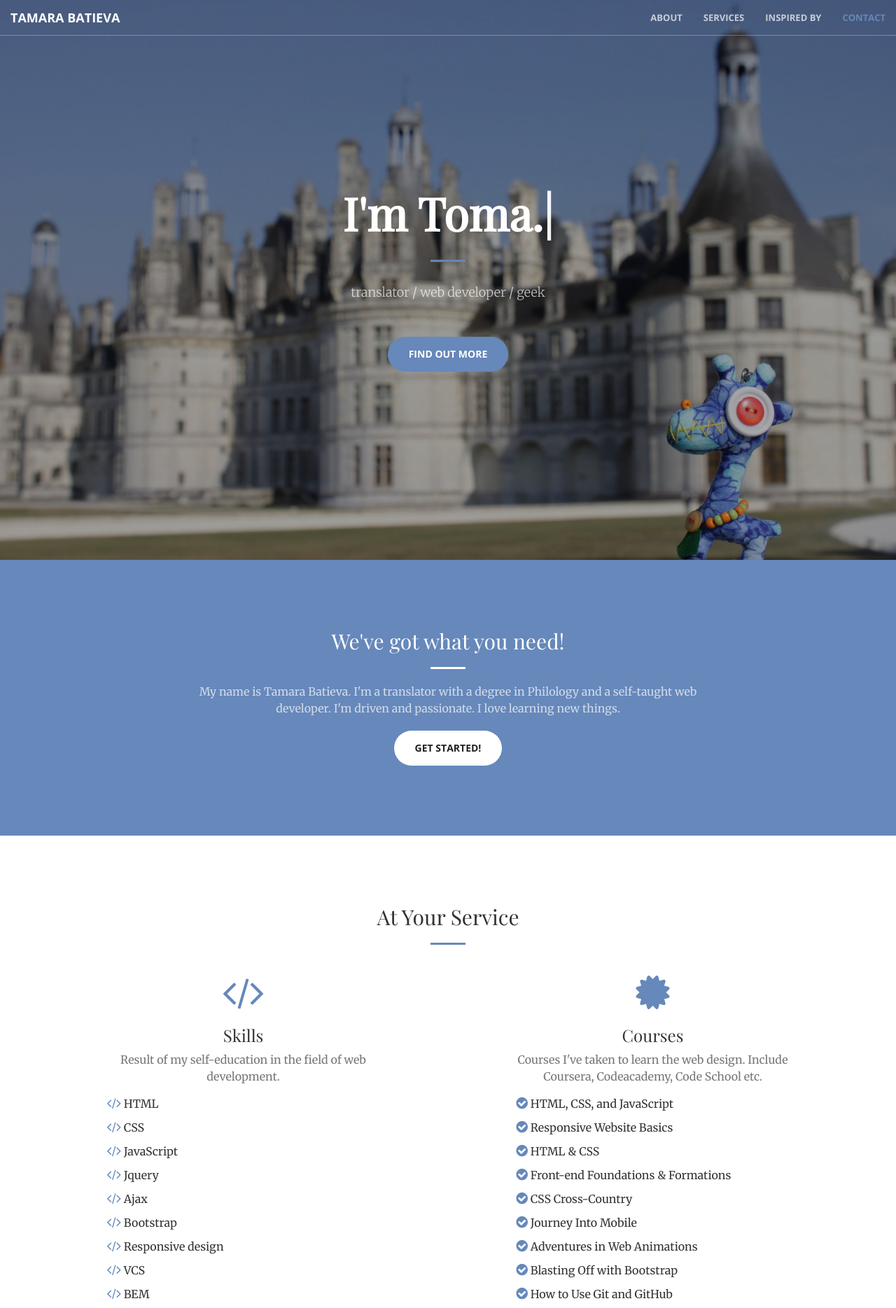
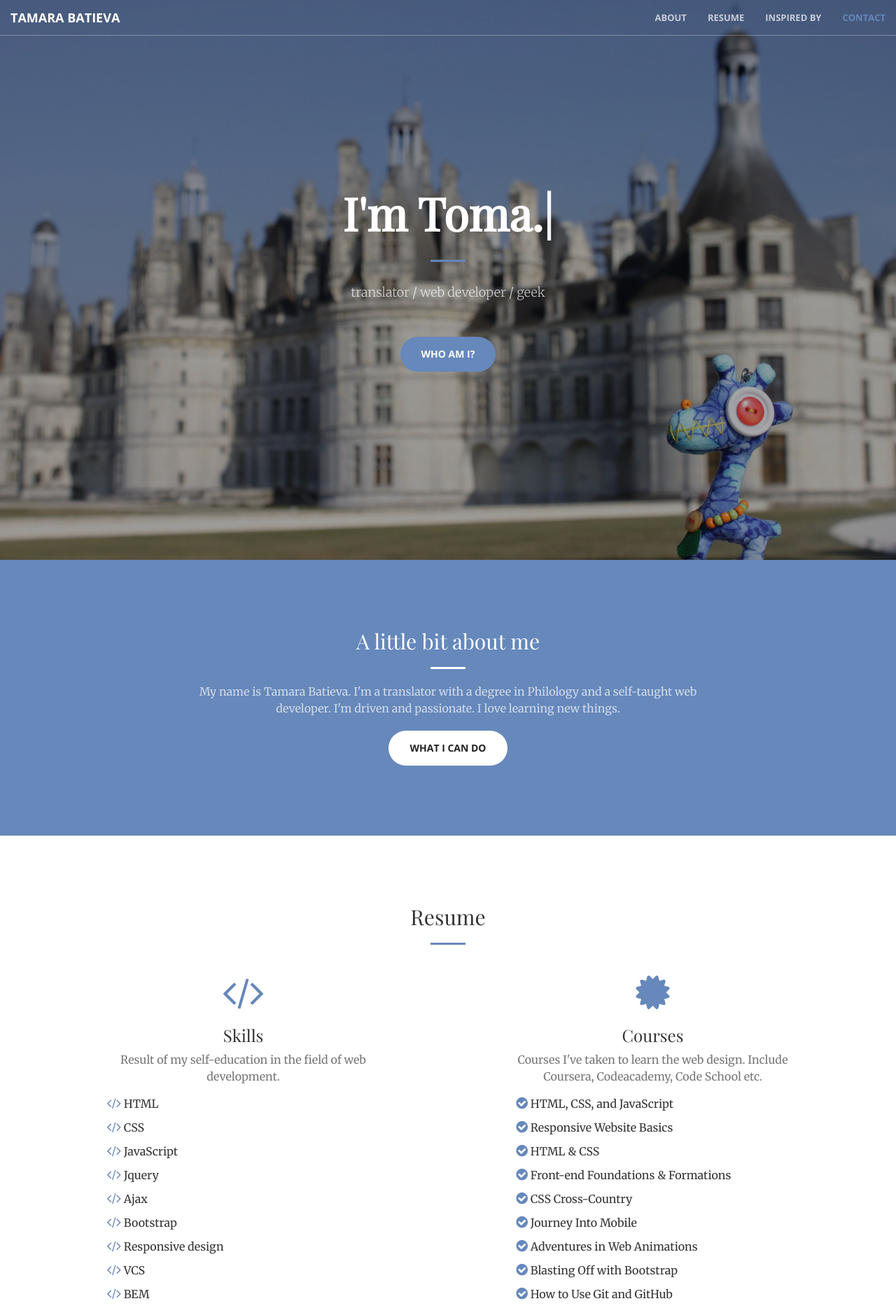
Before and after one commit to TamaraBatieva/personal-page, a website: page index.html in a window 1280 px wide. Shown: the top 1869 px of the page at 70% size. Drawn offline with nearby package versions, Linux system fonts and the light colour scheme.

Commit message:
new section headers & add padding to inspired section

```diff
--- a/css/style.css
+++ b/css/style.css
@@ -106,3 +106,6 @@ h2, h3, h4, h5 {
     text-transform: none !important;
     font-family: 'Playfair Display', cursive;
 }
+.inspired-header {
+    padding: 50px;
+}
--- a/index.html
+++ b/index.html
@@ -57,7 +57,7 @@
                         <a class="page-scroll" href="#about">About</a>
                     </li>
                     <li>
-                        <a class="page-scroll" href="#services">Services</a>
+                        <a class="page-scroll" href="#services">Resume</a>
                     </li>
                     <li>
                         <a class="page-scroll" href="#portfolio">Inspired by</a>
@@ -79,7 +79,7 @@
                 <span class="typedString"></span><span class="typed-cursor"></span></h1>
                 <hr>
                 <p id="sub-title">translator / web developer / geek</p>
-                <a href="#about" class="btn btn-primary btn-xl page-scroll">Find Out More</a>
+                <a href="#about" class="btn btn-primary btn-xl page-scroll">Who am I?</a>
             </div>
         </div>
     </header>
@@ -88,10 +88,10 @@
         <div class="container">
             <div class="row">
                 <div class="col-lg-8 col-lg-offset-2 text-center">
-                    <h2 class="section-heading">We've got what you need!</h2>
+                    <h2 class="section-heading">A little bit about me</h2>
                     <hr class="light">
                     <p class="text-faded">My name is Tamara Batieva. I'm a translator with a degree in Philology and a self-taught web developer. I'm driven and passionate. I love learning new things. </p>
-                    <a href="#services" class="page-scroll btn btn-default btn-xl">Get Started!</a>
+                    <a href="#services" class="page-scroll btn btn-default btn-xl">What I can do</a>
                 </div>
             </div>
         </div>
@@ -101,7 +101,7 @@
         <div class="container">
             <div class="row">
                 <div class="col-lg-12 text-center">
-                    <h2 class="section-heading">At Your Service</h2>
+                    <h2 class="section-heading">Resume</h2>
                     <hr class="primary">
                 </div>
             </div>
@@ -244,7 +244,7 @@
     <section class="no-padding" id="portfolio">
         <div class="container-fluid">
             <div class="row no-gutter">
-                <div class="col-xs-12 text-center inspired-by-section"><div><h2>Inspired by</h2></div>
+                <div class="col-xs-12 text-center inspired-by-section"><div class="inspired-header"><h2>Inspired by</h2></div>
                 <div class="col-lg-4 col-sm-6">
                     <a href="http://www.amazonasimages.com/" class="portfolio-box" target="_blank">
                         <img src="img/portfolio/1.png" class="img-responsive" alt="Photographer Sebastião Salgado">
```
